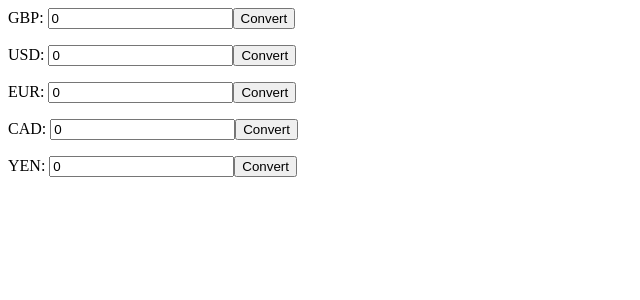
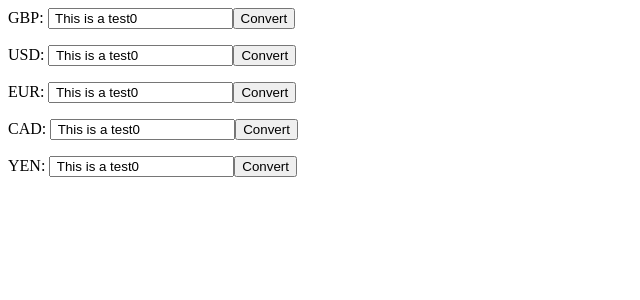
Before and after one commit to margaritavillar/ProjectsGS, a PHP site: page / in a window 1280 px wide. Shown: the top 300 px of the page, without its empty margins (0-640 px from the left). Run offline with PHP 8.4, Linux system fonts and the light colour scheme.

Commit message:
change has been made to index.php

```diff
--- a/index.php
+++ b/index.php
@@ -50,7 +50,7 @@ class CurrencyConverterView{
         $html = '<form action="?action=convert" method="post">'
             . '<input name="currency" type="hidden" value="'.$this->currency.'">'
             . '<label>' .$this->currency. ': </label>'
-            . '<input name = "amount" type="text" value ="'.$this->converter->get($this->currency).'">'
+            . '<input name = "amount" type="text" value =" This is a test'.$this->converter->get($this->currency).'">'//Juan added a comment
             . '<input type="submit" value="Convert">'
             . '</form>';
         return $html;
```
